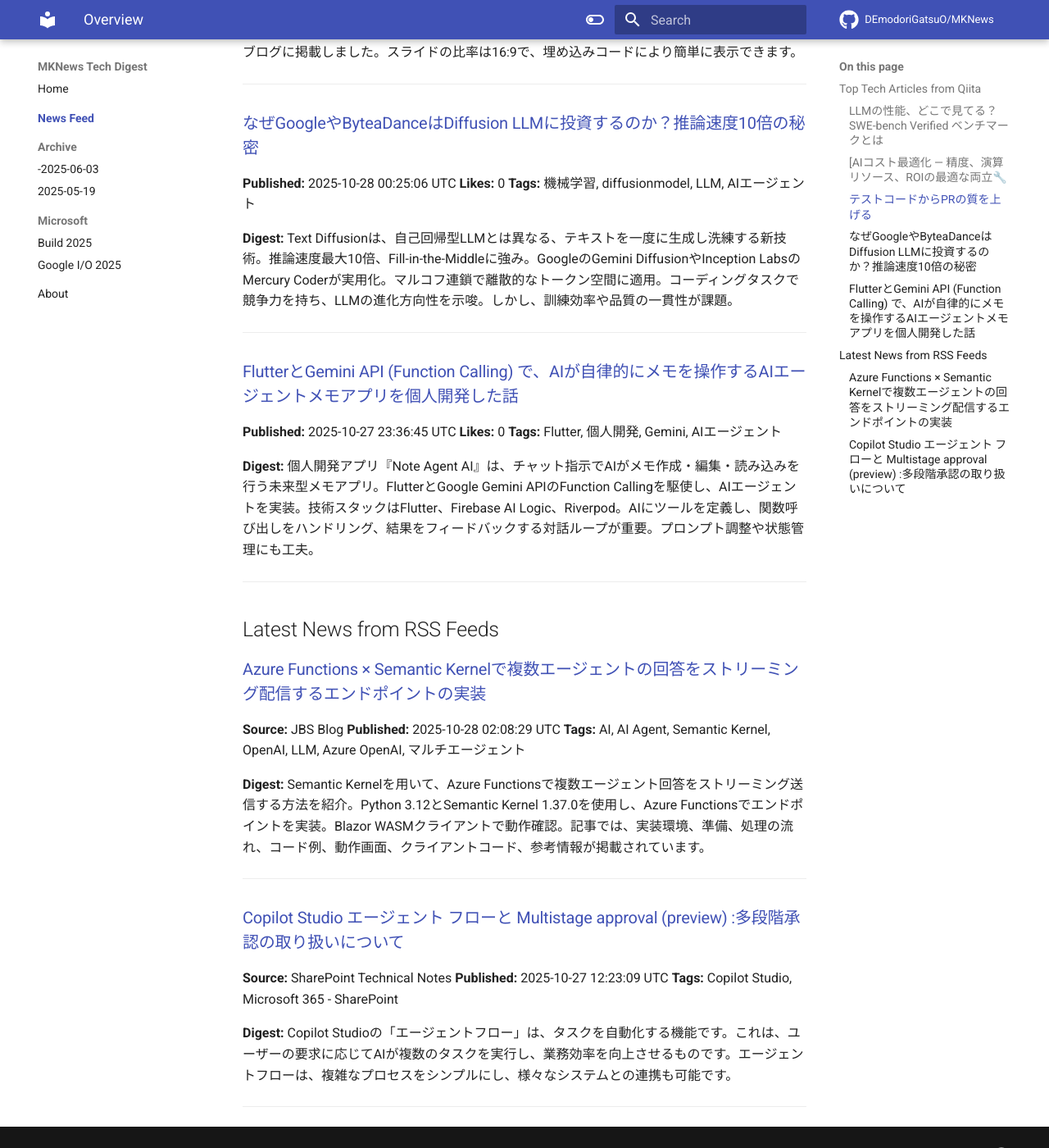
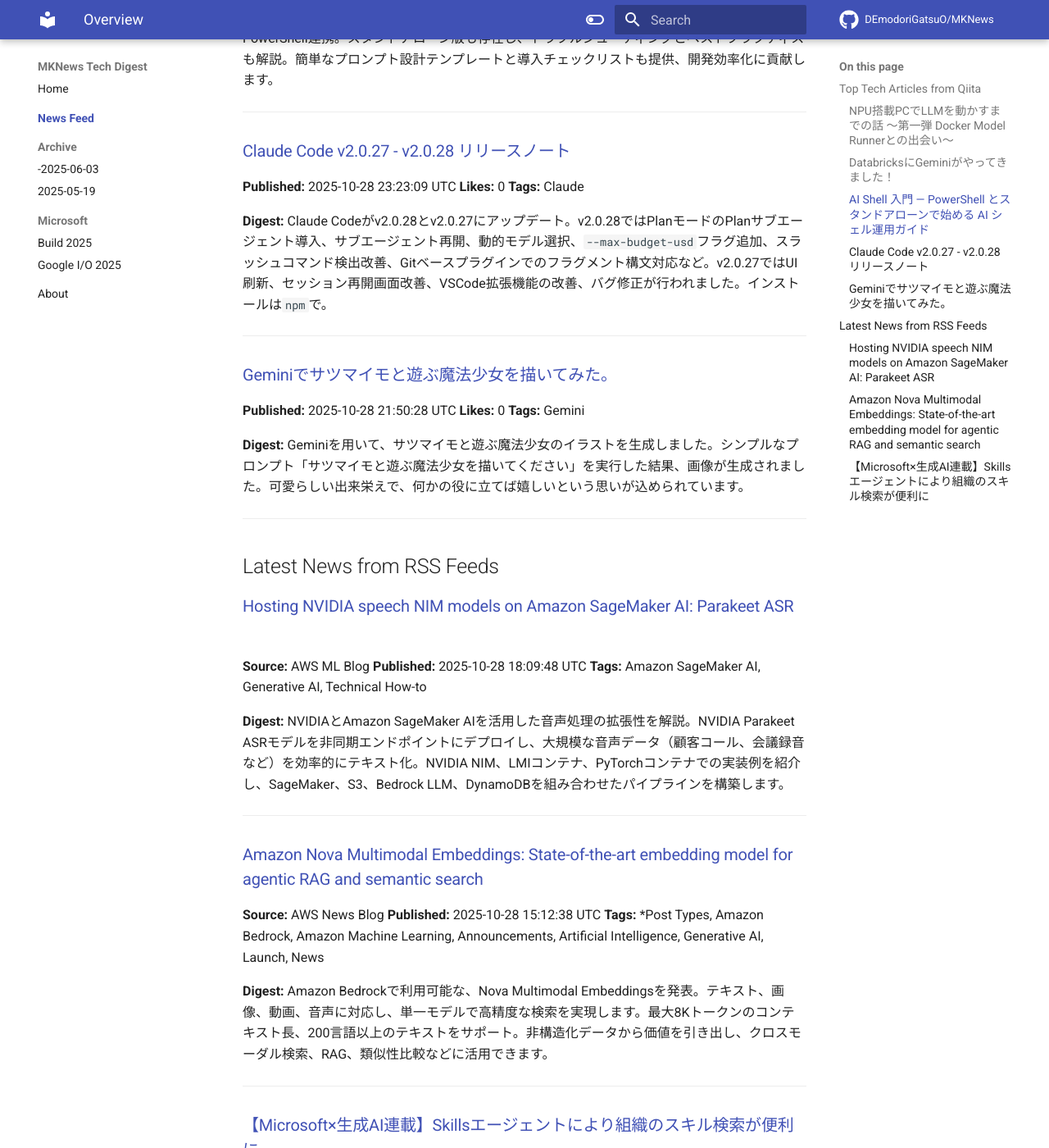
Before and after one commit to DEmodoriGatsuO/MKNews, an MkDocs documentation site: the page built from docs/news/index.md, in a window 1280 px wide and 1400 px high, scrolled down 840 px. Shown: the whole window at 82% size. Built offline with MkDocs 1.6.1 and Material for MkDocs 9.7.7, drawn with Linux system fonts in a browser that asks for light colours; comment, search, counter and statistics services are not loaded; some of the changed text lies outside the part shown.

Commit message:
Automated AI Tech Digest - 2025-10-29

```diff
--- a/docs/news/index.md
+++ b/docs/news/index.md
@@ -1,80 +1,88 @@
-# AI Tech Trends Digest (2025-10-28)
+# AI Tech Trends Digest (2025-10-29)
 
 
 ## Top Tech Articles from Qiita
 
 
-### [LLMの性能、どこで見てる？SWE-bench Verified ベンチマークとは](https://qiita.com/GeneLab_999/items/a557780347f52a7cda49)
-**Published:** 2025-10-27 21:04:40 UTC
+### [NPU搭載PCでLLMを動かすまでの話 〜第一弾 Docker Model Runnerとの出会い〜](https://qiita.com/gnt0608/items/22964b5fbc028074ccf3)
+**Published:** 2025-10-28 09:25:09 UTC
 **Likes:** 1
-**Tags:** AI, AI入門, LLM
+**Tags:** LLM, NPU, DockerModelRunner
 
 **Digest:**
-SWE-bench Verifiedは、AIのソフトウェアエンジニアリング能力を評価する業界標準ベンチマーク。OpenAIとSWE-bench開発チームが共同でリリースし、500問の問題でAIのコード修正能力を検証。Claude Sonnet 4.5が77.2%のスコアを記録。SWE-bench公式サイト、Vals AIなどが情報源。
+Intel NPU搭載AI PCでローカルLLMを試すため、Docker Model Runner を利用。SmolLM3 を起動し、挨拶応答まで約5秒。API実行では35秒かかる。GPT-OSSも試したが、応答に21秒かかり、モデルサイズの差が影響か。NPUやGPUは未利用のため、今後の課題。
 
 ---
 
-### [AIコスト最適化 — 精度、演算リソース、ROIの最適な両立🔧
-
-実務で使える、モデル精度とインフラ負荷・投資対効果を天秤にかけるための実践ガイド💡](https://qiita.com/AInsights/items/59ccfb0e2a57bcf0f6fd)
-**Published:** 2025-10-27 20:45:22 UTC
-**Likes:** 1
-**Tags:** Python, 機械学習, AI, ChatGPT, LLM
+### [DatabricksにGeminiがやってきました！](https://qiita.com/taka_yayoi/items/6fb444f637a4eec3fe34)
+**Published:** 2025-10-29 05:34:10 UTC
+**Likes:** 0
+**Tags:** Google, Databricks, Gemini
 
 **Digest:**
-AIコスト最適化は、精度、計算リソース、ROIのバランスが重要。隠れたコスト、可視化不足、過剰設計などが課題。TCO、ROI連動KPI、コスト配賦、段階的ライフサイクルを意識し、モデルの適正サイズ化やハイブリッドデプロイが有効。ベストプラクティスに基づき、組織ロードマップと戦略的インパクトを理解し、持続可能なAI活用を目指しましょう。
+DatabricksがGemini 2.5 ProとFlashモデルのサポートを開始。Foundation Model APIsのpay-per-tokenで利用可能となり、Function callingやStructured outputにも対応。AWS東京リージョンで動作確認済み。推論モデルのクエリも試せる。
 
 ---
 
-### [テストコードからPRの質を上げる](https://qiita.com/OtsukaTomoaki/items/74181af9ec8c7af13f4c)
-**Published:** 2025-10-27 08:00:07 UTC
-**Likes:** 1
-**Tags:** レビュー, LT, Devin, Claude, AIエージェント
+### [AI Shell 入門 — PowerShell とスタンドアローンで始める AI シェル運用ガイド](https://qiita.com/ochtum/items/a511a0a2de74bdf46663)
+**Published:** 2025-10-29 03:52:03 UTC
+**Likes:** 0
+**Tags:** Azure, PowerShell, AI, OpenAI, AIShell
 
 **Digest:**
-目黒LTにて発表したスライドです！ Speaker Deckに公開されており、埋め込みコードをブログに掲載しました。スライドの比率は16:9で、埋め込みコードにより簡単に表示できます。
+AI Shellは、PowerShell上でAIエージェントと対話できるツールです。Windows環境でのインストールはPSGalleryから可能で、`/code`コマンドでコード生成、`Start-AIShell`でPowerShell連携。スタンドアローン版も存在し、トラブルシューティングとベストプラクティスも解説。簡単なプロンプト設計テンプレートと導入チェックリストも提供、開発効率化に貢献します。
 
 ---
 
-### [なぜGoogleやByteaDanceはDiffusion LLMに投資するのか？推論速度10倍の秘密](https://qiita.com/RepKuririn/items/2391bace39093d9ab199)
-**Published:** 2025-10-28 00:25:06 UTC
+### [Claude Code v2.0.27 - v2.0.28 リリースノート](https://qiita.com/NaokiIshimura/items/3e86e53c8ce4a5294e7a)
+**Published:** 2025-10-28 23:23:09 UTC
 **Likes:** 0
-**Tags:** 機械学習, diffusionmodel, LLM, AIエージェント
+**Tags:** Claude
 
 **Digest:**
-Text Diffusionは、自己回帰型LLMとは異なる、テキストを一度に生成し洗練する新技術。推論速度最大10倍、Fill-in-the-Middleに強み。GoogleのGemini DiffusionやInception LabsのMercury Coderが実用化。マルコフ連鎖で離散的なトークン空間に適用。コーディングタスクで競争力を持ち、LLMの進化方向性を示唆。しかし、訓練効率や品質の一貫性が課題。
+Claude Codeがv2.0.28とv2.0.27にアップデート。v2.0.28ではPlanモードのPlanサブエージェント導入、サブエージェント再開、動的モデル選択、`--max-budget-usd`フラグ追加、スラッシュコマンド検出改善、Gitベースプラグインでのフラグメント構文対応など。v2.0.27ではUI刷新、セッション再開画面改善、VSCode拡張機能の改善、バグ修正が行われました。インストールは`npm`で。
 
 ---
 
-### [FlutterとGemini API (Function Calling) で、AIが自律的にメモを操作するAIエージェントメモアプリを個人開発した話](https://qiita.com/Hanull/items/fb52469a3758243ffd23)
-**Published:** 2025-10-27 23:36:45 UTC
+### [Geminiでサツマイモと遊ぶ魔法少女を描いてみた。](https://qiita.com/nori-channel/items/d4ed8af53c1e7d129bd2)
+**Published:** 2025-10-28 21:50:28 UTC
 **Likes:** 0
-**Tags:** Flutter, 個人開発, Gemini, AIエージェント
+**Tags:** Gemini
 
 **Digest:**
-個人開発アプリ『Note Agent AI』は、チャット指示でAIがメモ作成・編集・読み込みを行う未来型メモアプリ。FlutterとGoogle Gemini APIのFunction Callingを駆使し、AIエージェントを実装。技術スタックはFlutter、Firebase AI Logic、Riverpod。AIにツールを定義し、関数呼び出しをハンドリング、結果をフィードバックする対話ループが重要。プロンプト調整や状態管理にも工夫。
+Geminiを用いて、サツマイモと遊ぶ魔法少女のイラストを生成しました。シンプルなプロンプト「サツマイモと遊ぶ魔法少女を描いてください」を実行した結果、画像が生成されました。可愛らしい出来栄えで、何かの役に立てば嬉しいという思いが込められています。
 
 ---
 
 ## Latest News from RSS Feeds
 
 
-### [Azure Functions × Semantic Kernelで複数エージェントの回答をストリーミング配信するエンドポイントの実装](https://blog.jbs.co.jp/entry/2025/10/28/110829)
-**Source:** JBS Blog
-**Published:** 2025-10-28 02:08:29 UTC
-**Tags:** AI, AI Agent, Semantic Kernel, OpenAI, LLM, Azure OpenAI, マルチエージェント
+### [Hosting NVIDIA speech NIM models on Amazon SageMaker AI: Parakeet ASR](https://aws.amazon.com/blogs/machine-learning/hosting-nvidia-speech-nim-models-on-amazon-sagemaker-ai-parakeet-asr/)
+**Source:** AWS ML Blog
+**Published:** 2025-10-28 18:09:48 UTC
+**Tags:** Amazon SageMaker AI, Generative AI, Technical How-to
 
 **Digest:**
-Semantic Kernelを用いて、Azure Functionsで複数エージェント回答をストリーミング送信する方法を紹介。Python 3.12とSemantic Kernel 1.37.0を使用し、Azure Functionsでエンドポイントを実装。Blazor WASMクライアントで動作確認。記事では、実装環境、準備、処理の流れ、コード例、動作画面、クライアントコード、参考情報が掲載されています。
+NVIDIAとAmazon SageMaker AIを活用した音声処理の拡張性を解説。NVIDIA Parakeet ASRモデルを非同期エンドポイントにデプロイし、大規模な音声データ（顧客コール、会議録音など）を効率的にテキスト化。NVIDIA NIM、LMIコンテナ、PyTorchコンテナでの実装例を紹介し、SageMaker、S3、Bedrock LLM、DynamoDBを組み合わせたパイプラインを構築します。
 
 ---
 
-### [Copilot Studio エージェント フローと Multistage approval (preview) :多段階承認の取り扱いについて](https://shanqiai.lekumo.biz/sharepoint_technical_note/2025/10/copilot-studio--e630.html)
-**Source:** SharePoint Technical Notes
-**Published:** 2025-10-27 12:23:09 UTC
-**Tags:** Copilot Studio, Microsoft 365 - SharePoint
+### [Amazon Nova Multimodal Embeddings: State-of-the-art embedding model for agentic RAG and semantic search](https://aws.amazon.com/blogs/aws/amazon-nova-multimodal-embeddings-now-available-in-amazon-bedrock/)
+**Source:** AWS News Blog
+**Published:** 2025-10-28 15:12:38 UTC
+**Tags:** *Post Types, Amazon Bedrock, Amazon Machine Learning, Announcements, Artificial Intelligence, Generative AI, Launch, News
 
 **Digest:**
-Copilot Studioの「エージェントフロー」は、タスクを自動化する機能です。これは、ユーザーの要求に応じてAIが複数のタスクを実行し、業務効率を向上させるものです。エージェントフローは、複雑なプロセスをシンプルにし、様々なシステムとの連携も可能です。
+Amazon Bedrockで利用可能な、Nova Multimodal Embeddingsを発表。テキスト、画像、動画、音声に対応し、単一モデルで高精度な検索を実現します。最大8Kトークンのコンテキスト長、200言語以上のテキストをサポート。非構造化データから価値を引き出し、クロスモーダル検索、RAG、類似性比較などに活用できます。
 
 ---
+
+### [【Microsoft×生成AI連載】Skillsエージェントにより組織のスキル検索が便利に](https://blog.jbs.co.jp/entry/2025/10/29/100233)
+**Source:** JBS Blog
+**Published:** 2025-10-29 01:02:33 UTC
+**Tags:** Copilot, Microsoft Copilot, Microsoft 365 Copilot, 生成AI, Microsoft×生成AI連載
+
+**Digest:**
+Microsoftの生成AI連載シーズン4では、SkillsエージェントとPeople Skillsが焦点です。組織内の**スキル管理**を効率化し、**エキスパート探索**を支援するAI機能が詳しく解説されています。これらの新機能は、Microsoftが提供する**AI**技術を活用し、組織の**人材活用**を促進するものです。
+
+---
```
